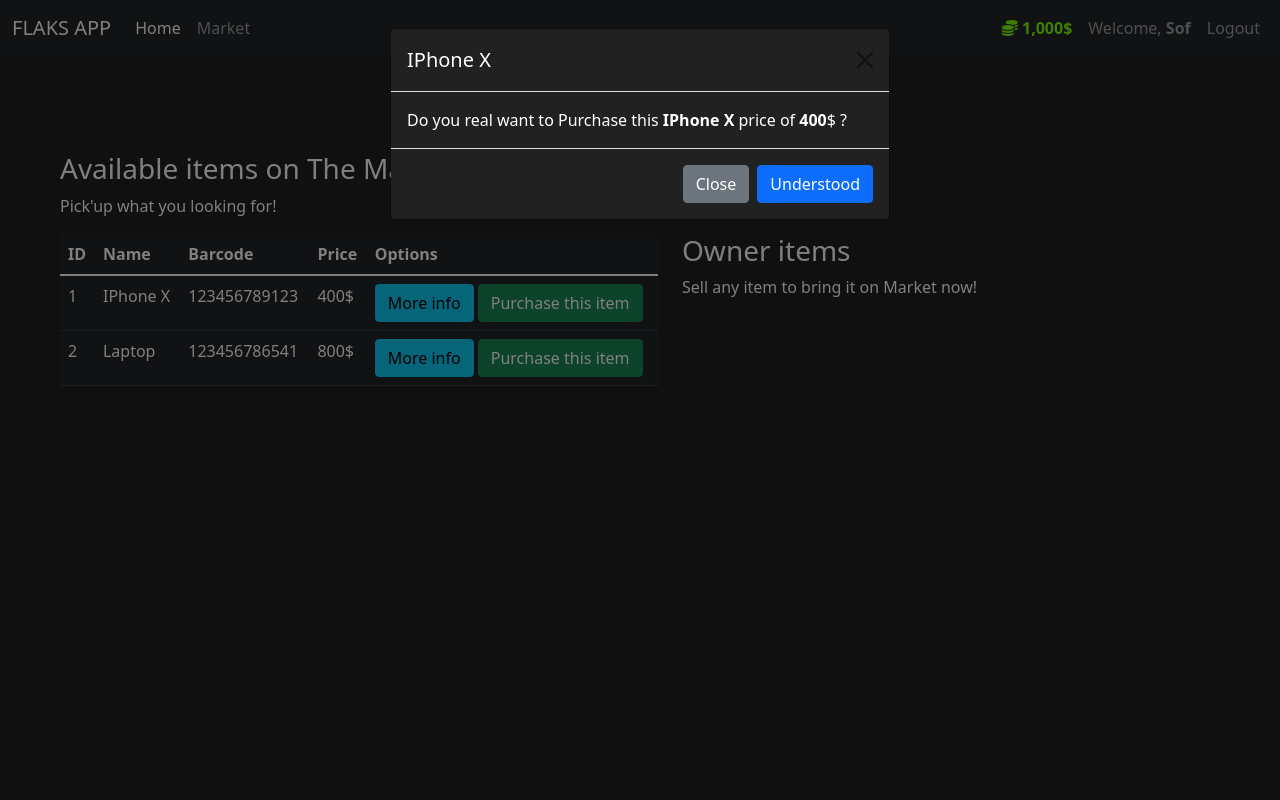
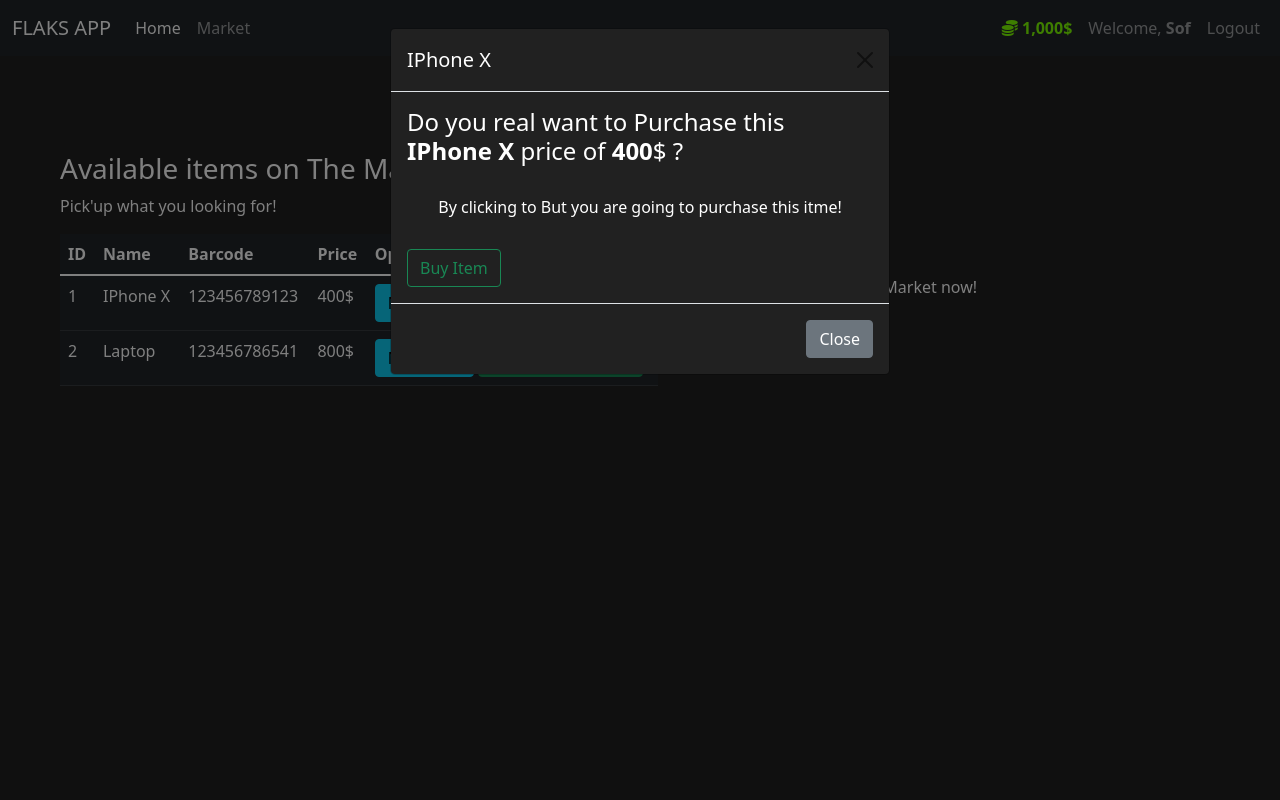
Before and after one commit to Sofiane-Bekkari/Flask_Market, a Flask app: page /market in a window 1280 px wide, after a click on "Purchase this item". Run offline with Flask 2, Linux system fonts and the light colour scheme; a user stored in the database is signed in; data comes from the database, SQL or seed files in the repository; both versions use the stored data as it was after the commit; some libraries are stand-ins or nearby versions.

Commit message:
Added basic Buying function

```diff
--- a/market/Templates/include/item_modal.html
+++ b/market/Templates/include/item_modal.html
@@ -20,7 +20,6 @@
         </div>
         <div class="modal-footer">
           <button type="button" class="btn btn-secondary" data-bs-dismiss="modal">Close</button>
-          <button type="button" class="btn btn-primary">Understood</button>
         </div>
       </div>
     </div>
@@ -37,12 +36,25 @@
           <button type="button" class="btn-close" data-bs-dismiss="modal" aria-label="Close"></button>
         </div>
         <div class="modal-body">
-            <!--PUT THE DESCRIPTIONS HERE-->
-            Do you real want to Purchase this <strong>{{ item.product }}</strong> price of <strong>{{ item.price }}</strong>$ ?
+            <!--PUT THE FORM FOR BUY/SELL HERE-->
+            <form method="POST">
+              {{ purchase_form.hidden_tag() }}
+
+              <h4 class="test-center">
+                Do you real want to Purchase this <strong>{{ item.product }}</strong> price of <strong>{{ item.price }}</strong>$ ?
+              </h4>
+              <br>
+              <h6 class="text-center">
+                By clicking to But you are going to purchase this itme!
+              </h6>
+              <br>
+              <!--THIS FOR BACK-END INFO FOR ITEM NAME-->
+              <input id="purchased_item" name="purchased_item" type="hidden" value="{{ item.product }}">
+              {{ purchase_form.submit(class="btn btn-outline-success btn-block") }}
+            </form>
         </div>
         <div class="modal-footer">
           <button type="button" class="btn btn-secondary" data-bs-dismiss="modal">Close</button>
-          <button type="button" class="btn btn-primary">Understood</button>
         </div>
       </div>
     </div>
--- a/market/form.py
+++ b/market/form.py
@@ -32,3 +32,11 @@
     username = StringField(label='Enter Name',  validators=[DataRequired()])
     password = PasswordField(label='Password',  validators=[DataRequired()])
     submit = SubmitField(label='Sign in')
+
+# BUY FORM
+class BuyForm(FlaskForm):
+    submit = SubmitField(label='Buy Item')
+
+# SELL FORM
+class SellForm(FlaskForm):
+    submit = SubmitField(label='Sell Item')
--- a/market/route.py
+++ b/market/route.py
@@ -1,9 +1,10 @@
 # ROUTES
+from ast import If
+from flask import render_template, redirect, url_for, flash, Request, request # NATIVE FLASK
 from market import app, db # FROM MARKET PACKAGE
 from market.model import Item, User # FROM SUB MARKET/MODEL
-from market.form import RegisterForm, LoginForm # FROM SUB MARKET/FORM
-from flask import render_template, redirect, url_for, flash # NATIVE FLASK
-from flask_login import login_user, logout_user, login_required # LOGIN SYSTEM
+from market.form import RegisterForm, LoginForm, BuyForm, SellForm # FROM SUB MARKET/FORM
+from flask_login import login_user, logout_user, login_required, current_user # LOGIN SYSTEM
 
 
 @app.route("/") # FIRST HANDEL PAGE
@@ -11,13 +12,31 @@
 def home_page():
     return render_template('home.html')
 
-@app.route("/market") # MARKET
+
+
+@app.route("/market", methods=['GET','POST']) # MARKET
 @login_required # for require user to log before visted the page!
 def market_page():
+    # BUY FORM
+    purchase_form = BuyForm()
+
+    if request.method == "POST":
+        item_name_is = request.form.get('purchased_item') # I have an issue here !!!
+        p_item_object = Item.query.filter_by(product=item_name_is).first()
+        print(f'Here name {item_name_is} And here Object {p_item_object.price}')
+        # Update Databes
+        if p_item_object:
+            p_item_object.owner = current_user.id
+            current_user.budget -= p_item_object.price
+            print(item_name_is, "Things happended TOO!")
+            db.session.commit()
+
     # SHOW ITEM TABLE FROM DATABASE
     items = Item.query.all() # ALL ITEMS
 
-    return render_template('market.html', items=items)
+    return render_template('market.html', items=items, purchase_form=purchase_form)
+
+
 
 @app.route("/register", methods=['GET','POST']) # REGISTER
 def register_page():
@@ -43,6 +62,7 @@
     return render_template('register.html', form=form)
 
 
+
 @app.route('/login', methods=['GET','POST']) # LOGIN
 def login_page():
     form = LoginForm()
@@ -58,6 +78,7 @@
             flash(f'Username or Password was uncorrect! Please try again.', category='danger') # FIALD MSG!
 
     return render_template('login.html', form=form)
+
 
 
 @app.route('/logout')
```
Also changed, not shown: README.md, market/market.db.
